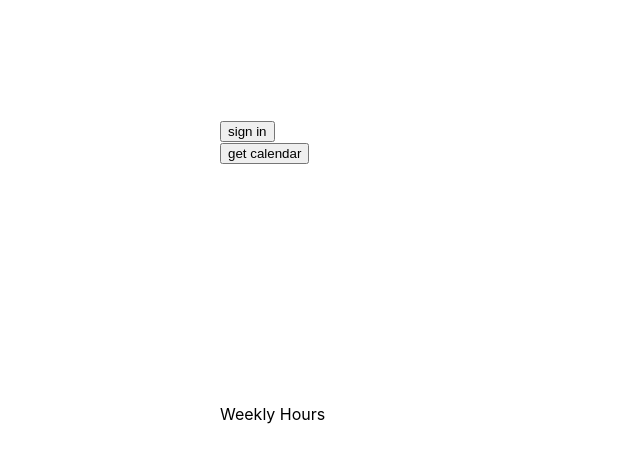
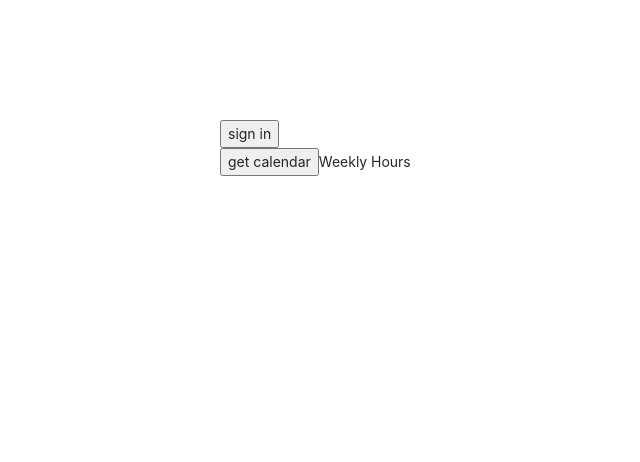
Before and after one commit to williamsk91/calendar-data, a Next.js app: page / in a window 1280 px wide. Shown: the top 462 px of the page, without its empty margins (0-640 px from the left). Built offline with nearby package versions, Linux system fonts and the light colour scheme.

Commit message:
feat: TagPercentage

```diff
--- /dev/null
+++ b/component/Tag.tsx
@@ -0,0 +1,15 @@
+import { Tag as ATag } from "antd";
+
+export interface Tag {
+  title: string;
+  color: string;
+}
+
+interface Props {
+  tag: Tag;
+}
+
+export const Tag = (props: Props) => {
+  const { tag } = props;
+  return <ATag color={tag.color}>{tag.title}</ATag>;
+};
--- /dev/null
+++ b/component/TagPercentageChart.tsx
@@ -0,0 +1,84 @@
+import { BarDatum, ResponsiveBar } from "@nivo/bar";
+import { Badge } from "antd";
+import styled from "styled-components";
+
+import { TagPercentage } from "../data/calendar";
+import { chartTheme } from "./chart";
+
+interface Props {
+  data: TagPercentage[];
+}
+
+export const TagPercentageChart = (props: Props) => {
+  const { data } = props;
+  console.log("data: ", data);
+
+  const parsedData = tagPercentageToData(data);
+  console.log("parsedData: ", parsedData);
+  const keys = Object.keys(parsedData);
+  console.log("keys: ", keys);
+
+  return (
+    <div style={{ height: "60px" }}>
+      <ResponsiveBar
+        data={[parsedData] as unknown as BarDatum[]}
+        label={(d) => `${d.value}%`}
+        keys={keys}
+        colors={data.map((d) => d.tag.color)}
+        colorBy="id"
+        layout="horizontal"
+        enableGridY={false}
+        labelSkipWidth={1}
+        padding={0.1}
+        innerPadding={1}
+        borderRadius={4}
+        axisBottom={{ tickSize: 0, format: () => "" }}
+        axisLeft={{ tickSize: 0 }}
+        theme={chartTheme}
+      />
+      <BadgeContainer>
+        {data.map((d) => (
+          <StyledBadge
+            key={d.tag.title}
+            text={"#" + d.tag.title}
+            color={d.tag.color}
+          />
+        ))}
+      </BadgeContainer>
+    </div>
+  );
+};
+
+type Data = Record<string, string>;
+
+const tagPercentageToData = (tagPercentage: TagPercentage[]): Data => {
+  const data: Data = {};
+
+  const sum = tagPercentage.reduce((sum, tp) => sum + tp.total, 0);
+
+  tagPercentage.forEach((tp) => {
+    data[tp.tag.title] = ((tp.total / sum) * 100).toFixed(0);
+  });
+
+  return data;
+};
+
+const BadgeContainer = styled.div`
+  padding: 0 120px;
+  display: flex;
+  flex-wrap: wrap;
+`;
+
+const StyledBadge = styled(Badge)`
+  width: 50%;
+
+  .ant-badge-status-text {
+    font-size: 24px;
+  }
+
+  .ant-badge-status-dot {
+    top: -4px;
+    width: 16px;
+    height: 16px;
+  }
+`;
--- a/component/WeekTotalChart.tsx
+++ b/component/WeekTotalChart.tsx
@@ -1,6 +1,7 @@
 import { BarDatum, ResponsiveBar } from "@nivo/bar";
 
 import { WeekTotal } from "../data/calendar";
+import { chartTheme } from "./chart";
 
 interface Props {
   data: WeekTotal[];
@@ -10,15 +11,29 @@ export const WeekTotalChart = (props: Props) => {
   const { data } = props;
 
   return (
-    <div style={{ height: "240px", width: "600px" }}>
+    <div style={{ height: "240px" }}>
       <ResponsiveBar
         data={data as unknown as BarDatum[]}
-        indexBy="tag"
+        indexBy="tag.title"
+        colors={data.map((d) => d.tag.color)}
+        colorBy="indexValue"
         keys={["recurring", "oneOff"]}
         layout="horizontal"
-        margin={{ top: 40, bottom: 80, left: 80, right: 80 }}
+        margin={{ left: 120 }}
         enableGridY={false}
         labelSkipWidth={1}
+        padding={0.1}
+        innerPadding={1}
+        borderRadius={4}
+        axisBottom={{ tickSize: 0, format: () => "" }}
+        axisLeft={{
+          tickSize: 0,
+          format: (v) => {
+            console.log("v: ", v);
+            return "#" + v;
+          },
+        }}
+        theme={chartTheme}
       />
     </div>
   );
--- /dev/null
+++ b/component/chart.ts
@@ -0,0 +1,5 @@
+import { Theme } from "@nivo/core";
+
+export const chartTheme: Theme = {
+  fontSize: 24,
+};
--- a/data/calendar.ts
+++ b/data/calendar.ts
@@ -1,14 +1,25 @@
-import { differenceInHours, endOfWeek, startOfWeek } from "date-fns";
+import { differenceInHours } from "date-fns";
+
+import { Tag } from "../component/Tag";
 
 type GEvent = gapi.client.calendar.Event;
 
 // ------------------------- API -------------------------
 
-export const getWeekEvents = async (date: Date): Promise<GEvent[]> => {
+export const getCalendarLists = async () => {
+  const res = await gapi.client.calendar.calendarList.list();
+  console.log("res: ", res);
+  return res;
+};
+
+export const getRangeEvents = async (
+  from: Date,
+  to: Date
+): Promise<GEvent[]> => {
   const res = await gapi.client.calendar.events.list({
-    calendarId: "sephereus9@gmail.com",
-    timeMin: startOfWeek(date).toISOString(),
-    timeMax: endOfWeek(date).toISOString(),
+    calendarId: "williamsKusnandi@gmail.com",
+    timeMin: from.toISOString(),
+    timeMax: to.toISOString(),
     showDeleted: false,
     singleEvents: true,
     orderBy: "startTime",
@@ -18,11 +29,25 @@ export const getWeekEvents = async (date: Date): Promise<GEvent[]> => {
   return res.result.items;
 };
 
+const GOOLGE_CALENDAR_COLORS: Record<string, string> = {
+  "0": "#039be5",
+  "1": "#7986cb",
+  "2": "#33b679",
+  "3": "#8e24aa",
+  "4": "#e67c73",
+  "5": "#f6c026",
+  "6": "#f5511d",
+  "7": "#039be5",
+  "8": "#616161",
+  "9": "#3f51b5",
+  "10": "#0b8043",
+  "11": "#d60000",
+};
+
+const colorIdToColor = (googleColorId: string): string =>
+  GOOLGE_CALENDAR_COLORS[googleColorId] || GOOLGE_CALENDAR_COLORS["0"];
+
 // ------------------------- Tag -------------------------
-
-interface Tag {
-  title: string;
-}
 
 const extractTag = (event: GEvent): Tag | undefined => {
   const tagRegex = /^#([\w-]{0,16})/;
@@ -32,8 +57,11 @@ const extractTag = (event: GEvent): Tag | undefined => {
   const tag = tagCandidate[1];
   if (!tag) return undefined;
 
+  const color = colorIdToColor(event.colorId || "0");
+
   return {
     title: tag,
+    color,
   };
 };
 
@@ -48,14 +76,14 @@ const calcDuration = (event: GEvent): number =>
 const isRecurring = (event: GEvent): boolean => !!event.recurringEventId;
 
 export interface WeekTotal {
-  tag: string;
+  tag: Tag;
   recurring: number;
   oneOff: number;
   total: number;
 }
 
 export const eventsToWeekTotal = (events: GEvent[]): WeekTotal[] => {
-  const bins: Record<string, { recurring: number; oneOff: number }> = {};
+  const bins: Record<string, WeekTotal> = {};
 
   events.forEach((e) => {
     const tag = extractTag(e);
@@ -65,18 +93,31 @@ export const eventsToWeekTotal = (events: GEvent[]): WeekTotal[] => {
 
     if (!bins[tag.title]) {
       bins[tag.title] = {
+        tag,
         recurring: 0,
         oneOff: 0,
+        total: 0,
       };
     }
     bins[tag.title][key] += duration;
   });
 
-  return Object.entries(bins).map(([tag, e]) => {
-    return {
-      tag,
+  return Object.entries(bins)
+    .map(([_, e]) => ({
       ...e,
       total: (e.recurring || 0) + (e.oneOff || 0),
-    };
-  });
+    }))
+    .sort((a, b) => a.total - b.total);
 };
+
+export interface TagPercentage {
+  tag: Tag;
+  total: number;
+}
+
+export const weekTotalToTagPercentage = (
+  weekTotal: WeekTotal[]
+): TagPercentage[] =>
+  weekTotal
+    .map(({ tag, total }) => ({ tag, total }))
+    .sort((a, b) => b.total - a.total);
--- /dev/null
+++ b/data/date.ts
@@ -0,0 +1,11 @@
+import { endOfWeek, startOfWeek } from "date-fns";
+
+type WeekStartsOn = 0 | 1 | 2 | 3 | 4 | 5 | 6;
+
+export const getCurrentWeekRange = (
+  now: Date = new Date(),
+  weekStartsOn: WeekStartsOn = 1
+): [Date, Date] => [
+  startOfWeek(now, { weekStartsOn }),
+  endOfWeek(now, { weekStartsOn }),
+];
--- a/pages/_app.tsx
+++ b/pages/_app.tsx
@@ -1,3 +1,5 @@
+import "antd/dist/antd.css";
+
 import "../styles/globals.css";
 
 import type { AppProps } from "next/app";
--- a/pages/index.tsx
+++ b/pages/index.tsx
@@ -2,8 +2,16 @@ import Script from "next/script";
 import { useState } from "react";
 import styled from "styled-components";
 
+import { TagPercentageChart } from "../component/TagPercentageChart";
 import { WeekTotalChart } from "../component/WeekTotalChart";
-import { WeekTotal, eventsToWeekTotal, getWeekEvents } from "../data/calendar";
+import {
+  TagPercentage,
+  WeekTotal,
+  eventsToWeekTotal,
+  getRangeEvents,
+  weekTotalToTagPercentage,
+} from "../data/calendar";
+import { getCurrentWeekRange } from "../data/date";
 import { fb } from "../modules/auth";
 
 export default function Home() {
@@ -53,14 +61,21 @@ export default function Home() {
   };
 
   const [weekTotal, setWeekTotal] = useState<WeekTotal[]>([]);
+  const [tagPercentage, setTagPercentage] = useState<TagPercentage[]>([]);
 
   const getCalendar = async () => {
-    const events = await getWeekEvents(new Date());
+    const weekRange = getCurrentWeekRange();
+    console.log("weekRange: ", weekRange);
+    const events = await getRangeEvents(weekRange[0], weekRange[1]);
     console.log("events: ", events);
 
     const weekTotal = eventsToWeekTotal(events);
     console.log("weekTotal: ", weekTotal);
     setWeekTotal(weekTotal);
+
+    const tagPercentage = weekTotalToTagPercentage(weekTotal);
+    console.log("tagPercentage: ", tagPercentage);
+    setTagPercentage(tagPercentage);
   };
 
   return (
@@ -80,9 +95,9 @@ export default function Home() {
 
       <button onClick={getCalendar}>get calendar</button>
 
+      <Label>Weekly Hours</Label>
       <WeekTotalChart data={weekTotal} />
-
-      <Label>Weekly Hours</Label>
+      <TagPercentageChart data={tagPercentage} />
     </Layout>
   );
 }
```
